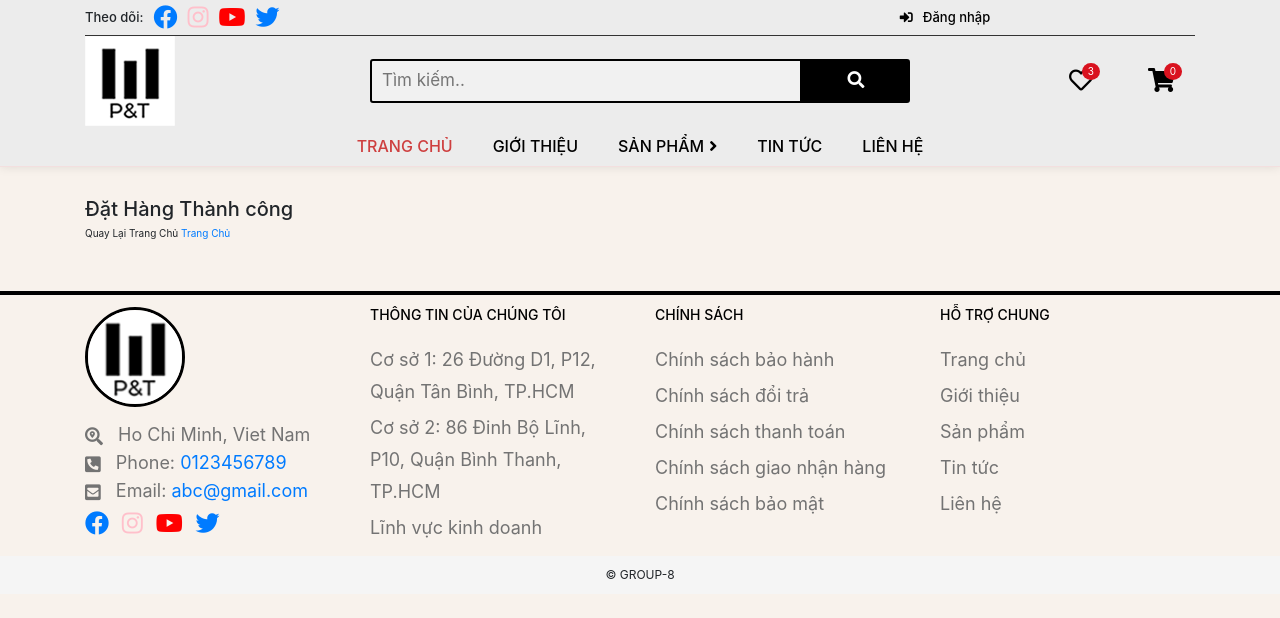
After one commit to DoMinHoo/Du_an1, a PHP site: the page made by views/user/cart/success.php in a window 1280 px wide. The commit adds this page. Shown: the top 618 px of the page. Run offline with PHP 8.4, Linux system fonts and the light colour scheme; the template is opened without the code that fills it, so the values that code supplies are empty; some libraries are stand-ins or nearby versions.

Commit message:
Hoan Thien 2

```diff
--- /dev/null
+++ b/views/user/cart/success.php
@@ -0,0 +1,11 @@
+<?php include './views/user/layout/header.php'; ?>
+<!-- end header -->
+<!-- content -->
+<div class="container mt-5">
+    <h2>Đặt Hàng Thành công</h2>
+    <p>
+        Quay Lại Trang Chủ <a href="index.php">Trang Chủ</a>
+    </p>
+</div>
+<!-- footer -->
+<?php include './views/user/layout/footer.php'; ?>
--- a/views/user/layout/header.php
+++ b/views/user/layout/header.php
@@ -319,7 +319,7 @@
             <div class="item-car clearfix">
               <a href="index.php?act=view-cart" class="header__second__cart--icon">
                 <i class="fas fa-shopping-cart"></i>
-                <span id="header__second__cart--notice" class="header__second__cart--notice"><?= $_SESSION['totalQuantity'] ?? '' ?></span>
+                <span id="header__second__cart--notice" class="header__second__cart--notice"><?= $_SESSION['totalQuantity'] ?? '0' ?></span>
               </a>
             </div>
             <div class="item-like clearfix">
```
Also changed, not shown: controllers/user/cartController.php (+12 -2 lines).
